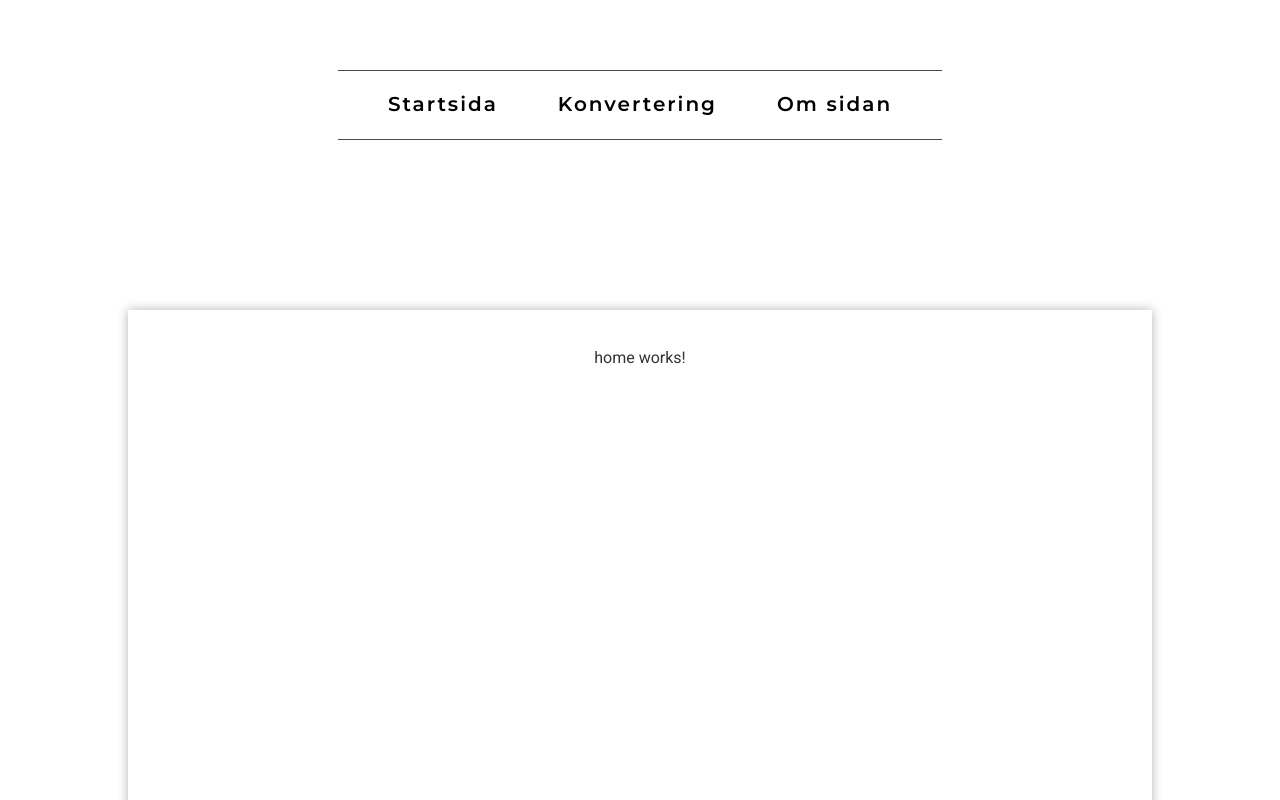
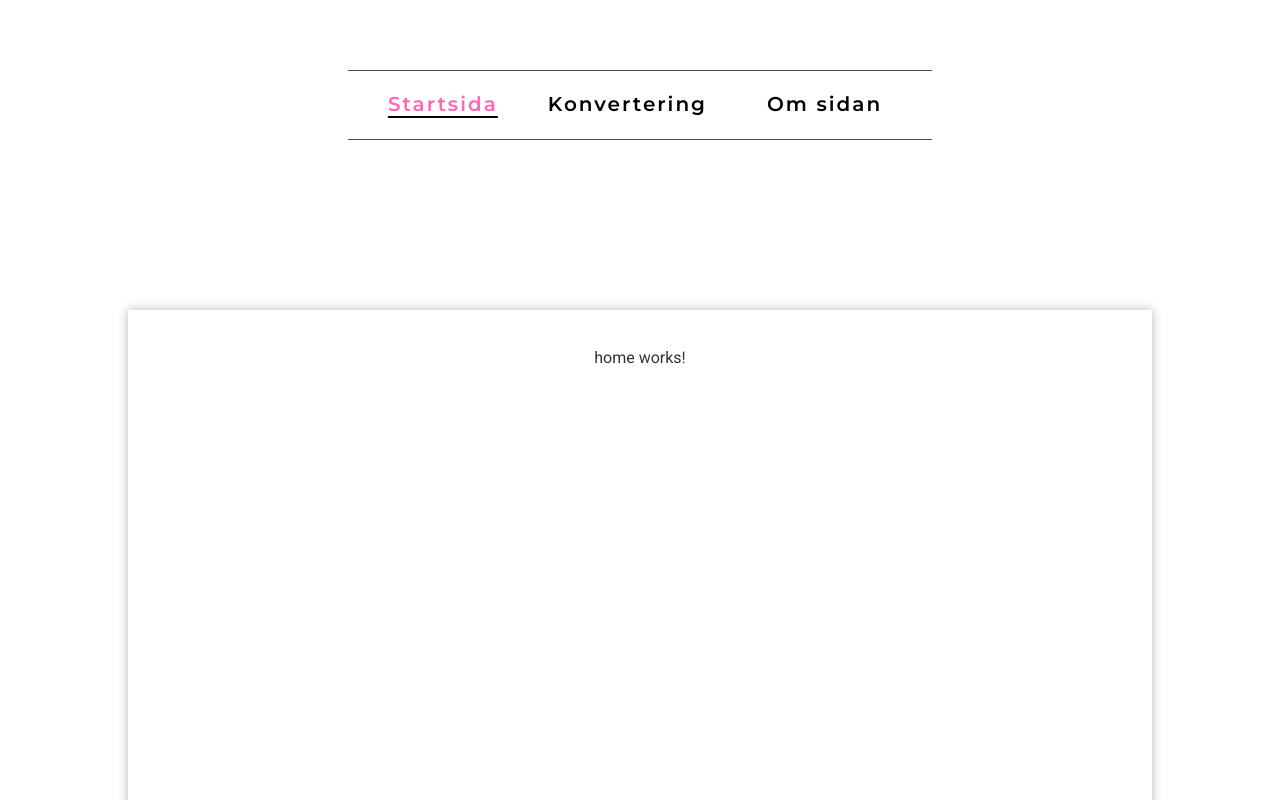
Before and after one commit to iswe2301/typescript-moment3, an Angular app: page /home in a window 1280 px wide. Shown: the top 800 px of the page. Built offline with nearby package versions, Linux system fonts and the light colour scheme.

Commit message:
Ändrat till !important för active-länkar för att det ska slå igenom korrekt.

```diff
--- a/src/app/header/header.component.scss
+++ b/src/app/header/header.component.scss
@@ -38,13 +38,13 @@ nav {
 
 // Klass för aktiv-länk
 .active {
-  color: abstracts.$link-color;
-  text-decoration: underline;
-  text-decoration-color: abstracts.$basic-black;
-  text-underline-offset: 0.5rem;
-  background-color: abstracts.$bg-color-white;
-  padding: 0.5rem 1rem 1rem 1rem;
-  border-radius: 5px;
+  color: abstracts.$link-color !important;
+  text-decoration: underline !important;
+  text-decoration-color: abstracts.$basic-black !important;
+  text-underline-offset: 0.5rem !important;
+  background-color: abstracts.$bg-color-white !important;
+  padding: 0.5rem 1rem 1rem 1rem !important;
+  border-radius: 5px !important;
 }
 
 // Styling för enheter mindre än 800px bredd
```
